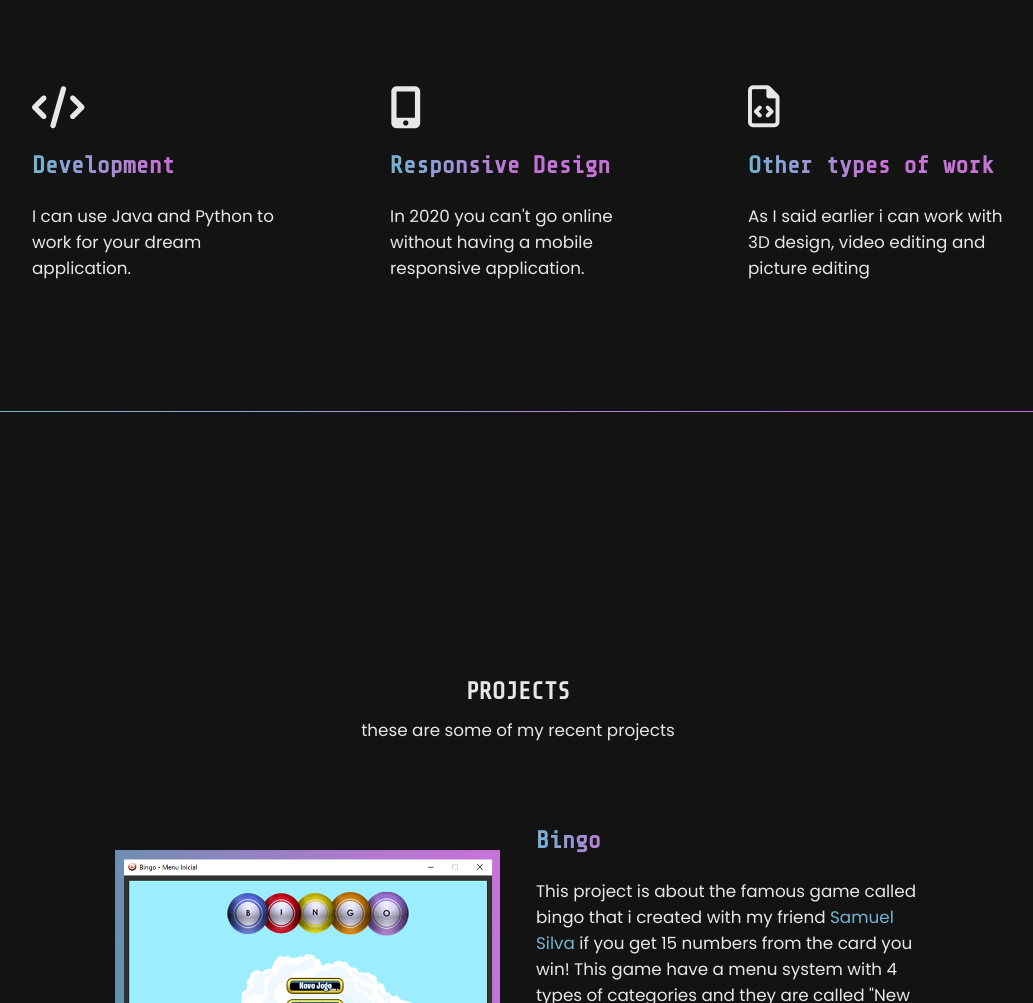
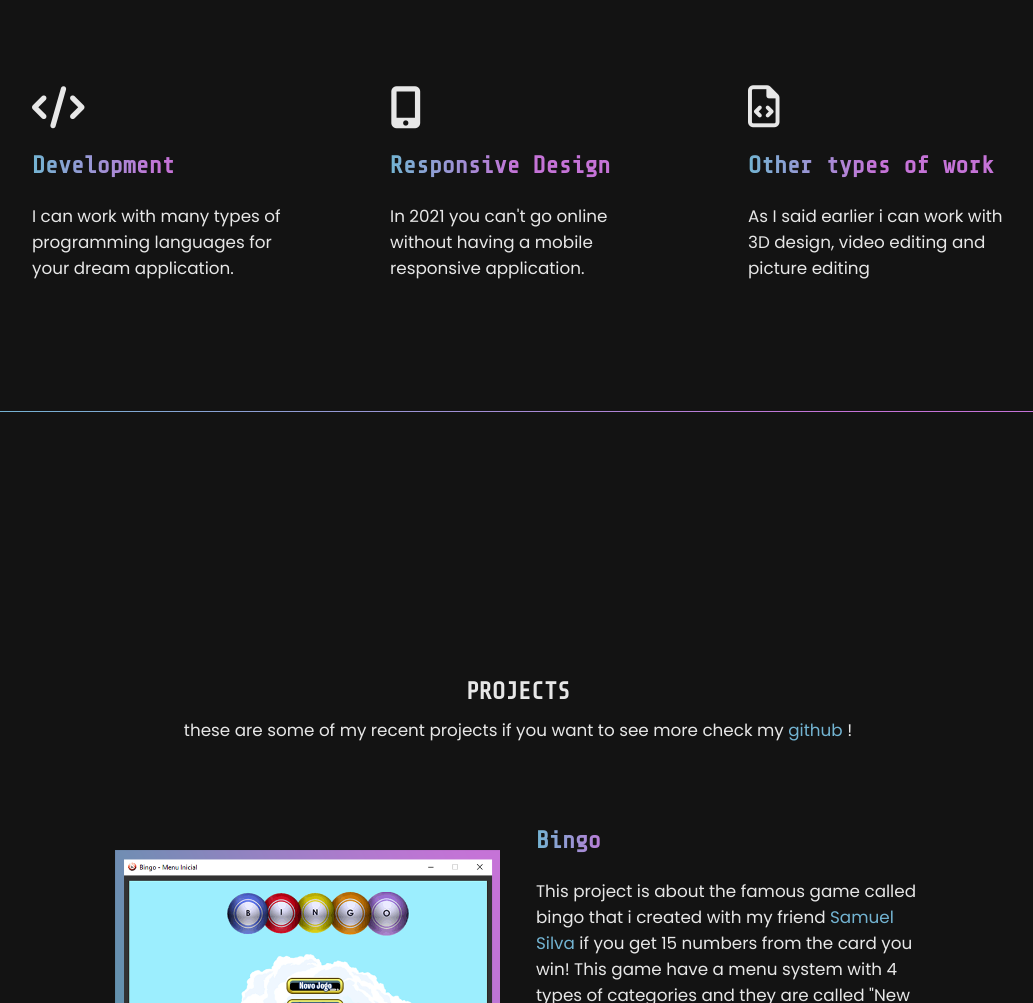
Before and after one commit to AderitoNeto/aderitoneto.github.io, a plain HTML site: page index.html in a window 1280 px wide. Shown: the part 1821-2824 px from the top of the page, without its empty margins (122-1155 px from the left). Drawn offline with nearby package versions, Linux system fonts and the light colour scheme.

Commit message:
Update index.html

```diff
--- a/index.html
+++ b/index.html
@@ -138,7 +138,7 @@
               <i class="fa fa-code" aria-hidden="true"></i>
               <h1>Development</h1>
               <p>
-                I can use Java and Python to work for your dream application.
+                I can work with many types of programming languages for your dream application.
               </p>
             </div>
 
@@ -147,7 +147,7 @@
               <i class="fa fa-mobile" aria-hidden="true"></i>
               <h1>Responsive Design</h1>
               <p>
-                In 2020 you can't go online without having a mobile responsive
+                In 2021 you can't go online without having a mobile responsive
                 application.
               </p>
             </div>
@@ -169,7 +169,7 @@
           <div class="title-heading">
             <h1>Projects</h1>
             <p>
-              These are some of my recent projects
+              These are some of my recent projects if you want to see more check my <a href="https://github.com/AderitoNeto/" target="_blank" >github </a>!
             </p>
           </div>
         </div>
```
